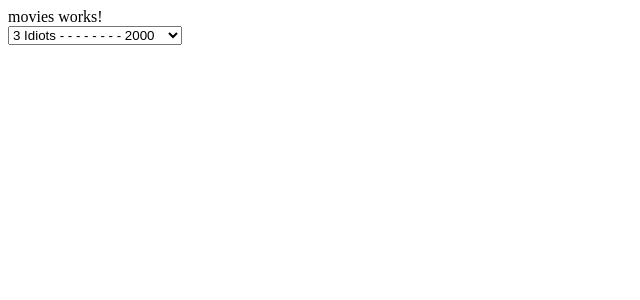
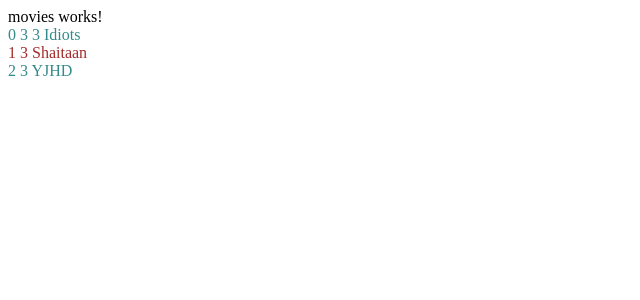
Before and after one commit to saniya-12/Anubhav, an Angular app: page / in a window 1280 px wide. Shown: the top 300 px of the page, without its empty margins (0-640 px from the left). Built offline with nearby package versions, Linux system fonts and the light colour scheme.

Commit message:
13.March Commit

```diff
--- a/src/app/movies/movies.component.css
+++ b/src/app/movies/movies.component.css
@@ -0,0 +1,7 @@
+.oddCls{
+    color: brown;
+}
+
+.evenCls{
+    color:rgb(51, 138, 138)
+}
--- a/src/app/movies/movies.component.html
+++ b/src/app/movies/movies.component.html
@@ -1,6 +1,13 @@
 <p>movies works!</p>
-<select name="Choice " id="choice">
-    <option *ngFor="let m of movies">
-        {{m.name}} - - - - - - - - {{m.year}}
-    </option>
-</select>
+
+<div name="Choice " id="choice">
+    <p *ngFor="let m of movies; let i = index; let c = count;
+        let o = odd; let e = even;"
+        [ngClass] = '{oddCls:o, evenCls:e}'>
+        {{i}}
+        <!-- Gives the index number -->
+        {{c}}
+        <!-- count the movies -->
+        {{m.name}}
+    </p>
+</div>
--- a/src/app/movies/movies.component.ts
+++ b/src/app/movies/movies.component.ts
@@ -1,4 +1,4 @@
-import { NgFor } from '@angular/common';
+import { NgClass, NgFor } from '@angular/common';
 import { Component } from '@angular/core';
 import { movie } from './movie';
 
@@ -6,7 +6,7 @@
 @Component({
   selector: 'app-movies',
   standalone: true,
-  imports: [NgFor],
+  imports: [NgFor,NgClass],
   templateUrl: './movies.component.html',
   styleUrl: './movies.component.css'
 })
```
Also changed, not shown: src/app/movies/understnd.txt (added).
